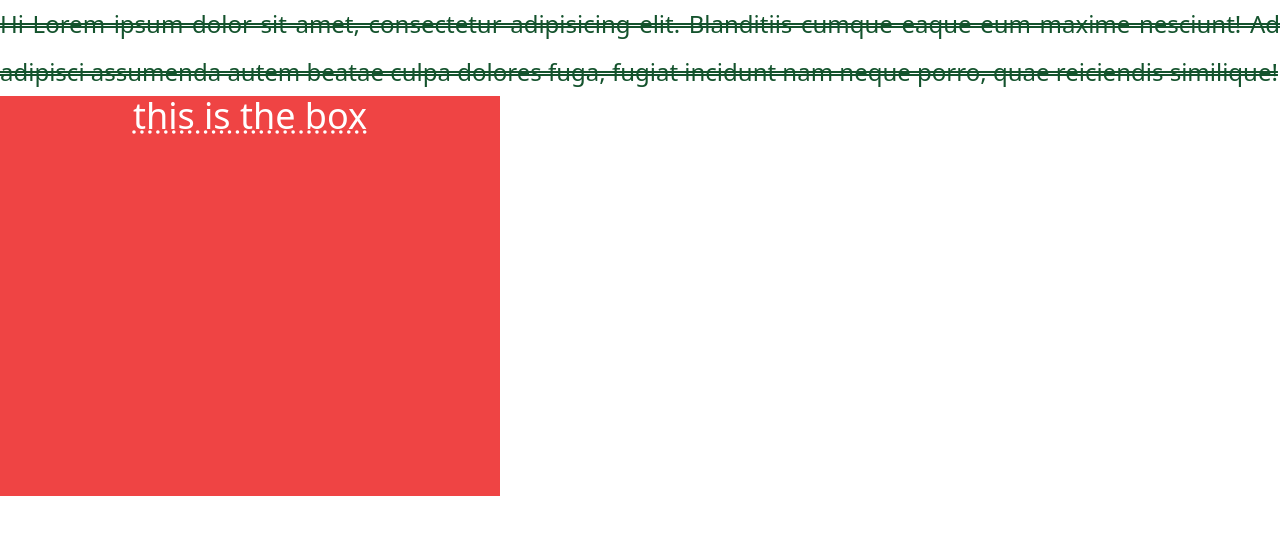
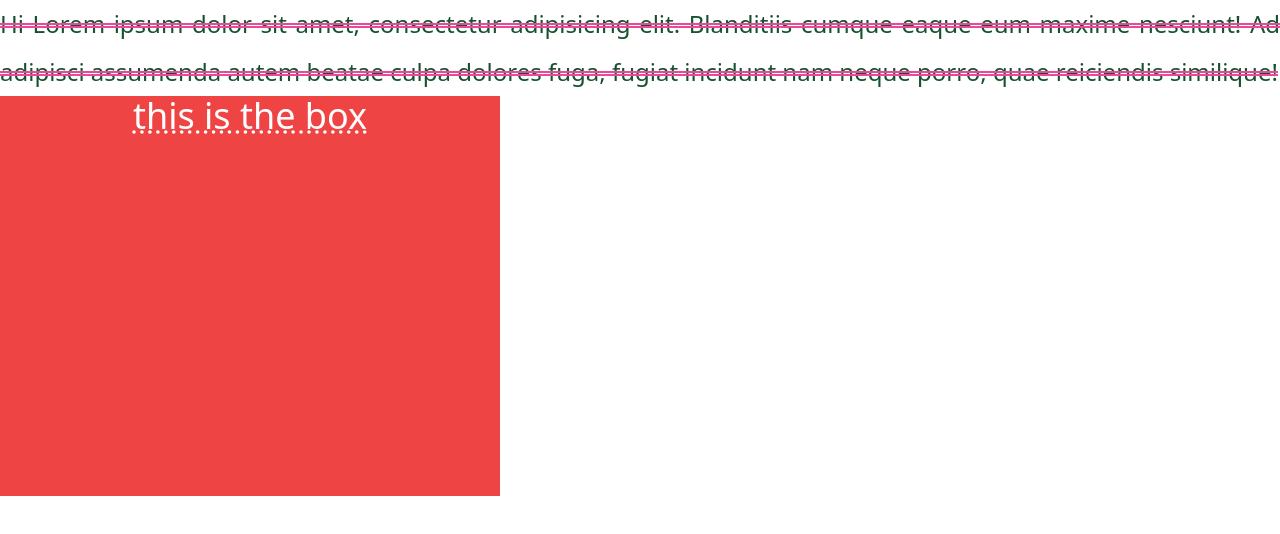
Before and after one commit to ManuthLakdiw/Tailwind-Demo, a plain HTML site: page 05-Text/text-decoration/index.html in a window 1280 px wide. Drawn offline with nearby package versions, Linux system fonts and the light colour scheme.

Commit message:
Add text-decoration color to paragraph element
Applied `decoration-pink-500` to the paragraph element for customizing the text-decoration color. Cleaned up spacing in the div element for improved readability.

```diff
--- a/05-Text/text-decoration/index.html
+++ b/05-Text/text-decoration/index.html
@@ -8,8 +8,8 @@
 <body>
 
 
-<p class="font-light mtracking-widest leading-loose text-justify text-2xl text-green-900 line-through decoration-double">Hi Lorem ipsum dolor sit amet, consectetur adipisicing elit. Blanditiis cumque eaque eum maxime nesciunt! Ad adipisci assumenda autem beatae culpa dolores fuga, fugiat incidunt nam neque porro, quae reiciendis similique!</p>
-<div class="w-[500px] h-[400px] bg-red-500 text-center text-4xl text-white underline decoration-dotted">this is the box</div>
+<p class="font-light mtracking-widest leading-loose text-justify text-2xl text-green-900 line-through decoration-double decoration-pink-500">Hi Lorem ipsum dolor sit amet, consectetur adipisicing elit. Blanditiis cumque eaque eum maxime nesciunt! Ad adipisci assumenda autem beatae culpa dolores fuga, fugiat incidunt nam neque porro, quae reiciendis similique!</p>
+<div class="w-[500px] h-[400px] bg-red-500 text-center text-4xl text-white underline decoration-dotted ">this is the box</div>
 
 
 
@@ -26,6 +26,9 @@
 <!--decoration-wavy	text-decoration-style: wavy;	    රේඛාව වටින විදිහට (වැවිලි හැඩෙට)-->
 
 
+<!--decoration walata colors denna -> decoration-wavy-blue-500 wage denna -->
+
+
 <!--text-gray-50	to 900 -->
 
 
```
